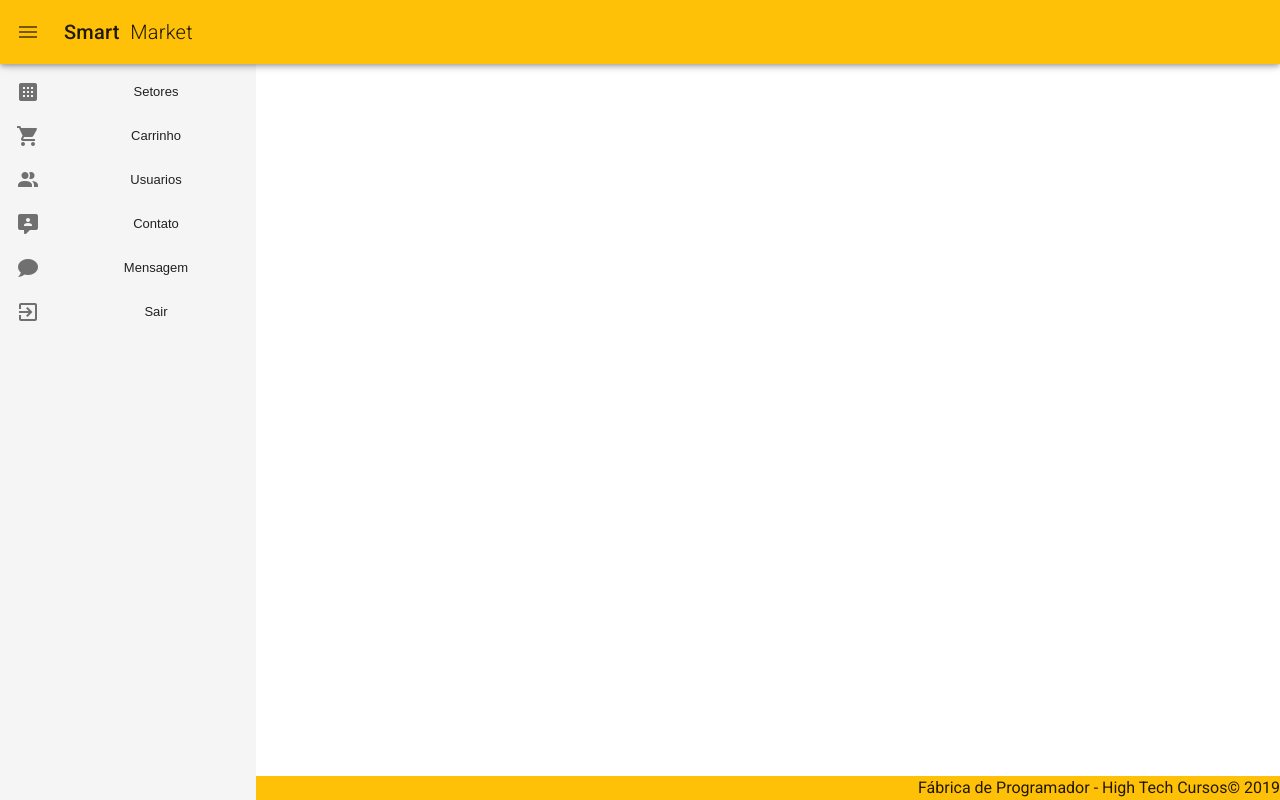
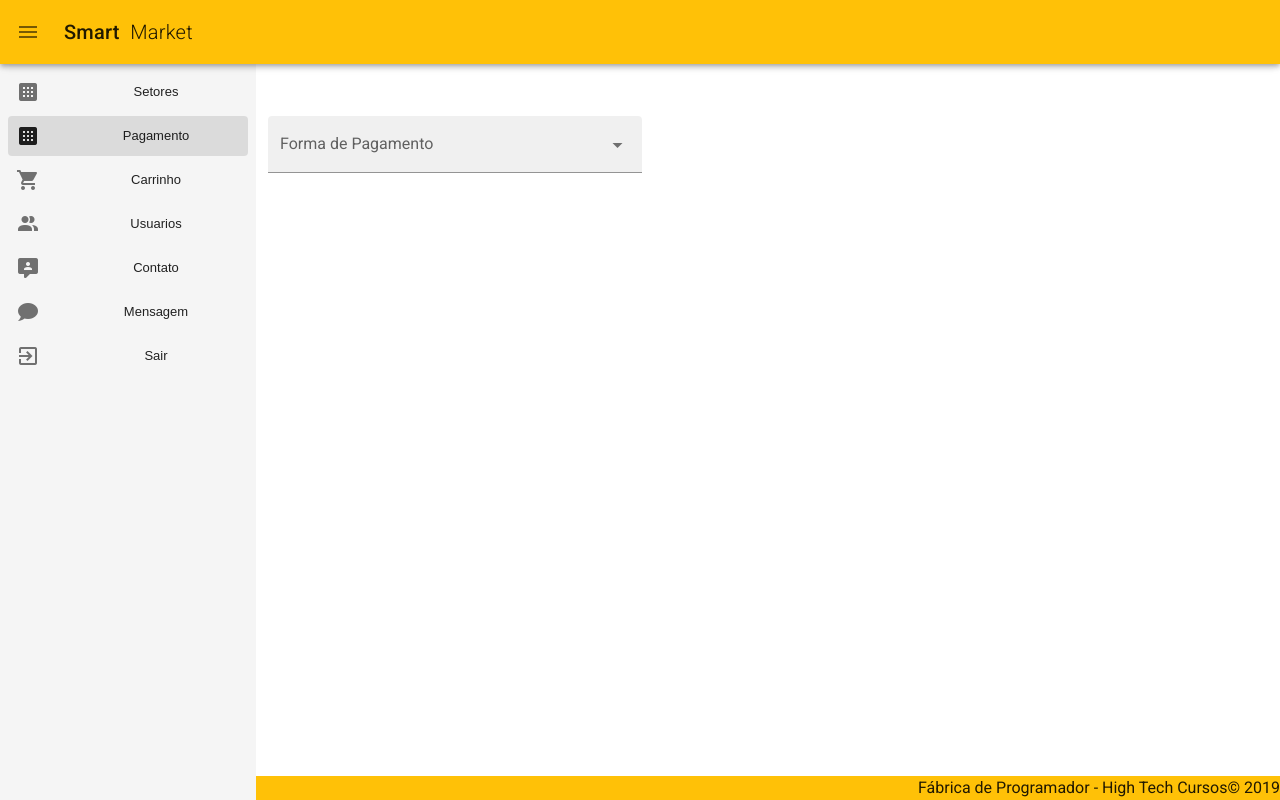
Before and after one commit to fabricadeprogramador/t25-smart-market-app, a Vue app: page /pagamento in a window 1280 px wide. Built offline with nearby package versions, Linux system fonts and the light colour scheme.

Commit message:
Atualizando Pagamento

```diff
--- a/src/App.vue
+++ b/src/App.vue
@@ -52,6 +52,12 @@ export default {
       },
 
       {
+        title: "Pagamento",
+        icon: "mdi-apps-box",
+        route: "/pagamento"
+      },
+
+      {
         title: "Carrinho",
         icon: "mdi-cart",
         route: "/carrinho"
--- a/src/router.js
+++ b/src/router.js
@@ -5,6 +5,7 @@ import Contato from './views/Contato.vue';
 import Produto from './views/Produto.vue'
 import Mensagem from './views/Mensagem.vue';
 import Carrinho from "./views/Carrinho.vue"
+import Pagamento from "./views/Pagamento.vue"
 Vue.use(Router);
 
 
@@ -17,6 +18,13 @@ export default new Router({
         name: 'Setores',
         component: Setor
       },
+
+      {
+        path: '/pagamento',
+        name: 'Pagamento',
+        component: Pagamento
+      },
+
       {
         path: '/contato',
         name: 'Contato',
--- /dev/null
+++ b/src/views/Pagamento.vue
@@ -0,0 +1,76 @@
+<template>
+  <v-container fluid>
+    <v-row align="center">
+      <v-col class="d-flex" cols="12" sm="6">
+        <v-select
+          :items="items"
+          filled
+          label="Forma de Pagamento"
+          v-model="formadepagamento"
+        ></v-select>
+
+        <template>
+
+  <v-row justify="center">
+    <v-dialog v-if="formadepagamento == 'Cartão de Crédito'" v-model="dialog" scrollable max-width="350px">
+      <template v-slot:activator="{ on }">
+        <v-btn color="primary" dark v-on="on">Parcelas</v-btn>
+      </template>
+      <v-card>
+        <v-card-title>Selecione o Número de Parcelas</v-card-title>
+        <v-divider></v-divider>
+        <v-card-text style="height: 300px;">
+          <v-radio-group v-model="dialogm1" column>
+            <v-radio label="1x - " value="1x"></v-radio>
+            <v-radio label="2x - " value="2x"></v-radio>
+            <v-radio label="3x - " value="3x"></v-radio>
+            <v-radio label="4x - " value="4x"></v-radio>
+            <v-radio label="5x - " value="5x"></v-radio>
+          </v-radio-group>
+        </v-card-text>
+        <v-divider></v-divider>
+        <v-card-actions>
+          <v-btn color="blue darken-1" text @click="fechardialog">Fechar</v-btn>
+          <v-btn color="blue darken-1" text @click="dialog = false">Salvar</v-btn>
+        </v-card-actions>
+      </v-card>
+    </v-dialog>
+  </v-row>
+</template>
+      </v-col>
+    </v-row>
+  </v-container>
+
+
+</template>
+
+<script>
+  export default {
+    data () {
+      return {
+        dialogm1: '',
+        dialog: false,
+      }
+    },
+  }
+</script>
+
+<script>
+  export default {
+    data: () => ({
+
+      formadepagamento: null,
+
+      items: ['Boleto', 'Cartão de Débito', 'Cartão de Crédito', 'PayPal'],
+
+    }),
+
+    methods: {
+
+        fechardialog(){
+            this.formadepagamento = null
+            this.dialog = false
+        }
+    },
+  }
+</script>
```
